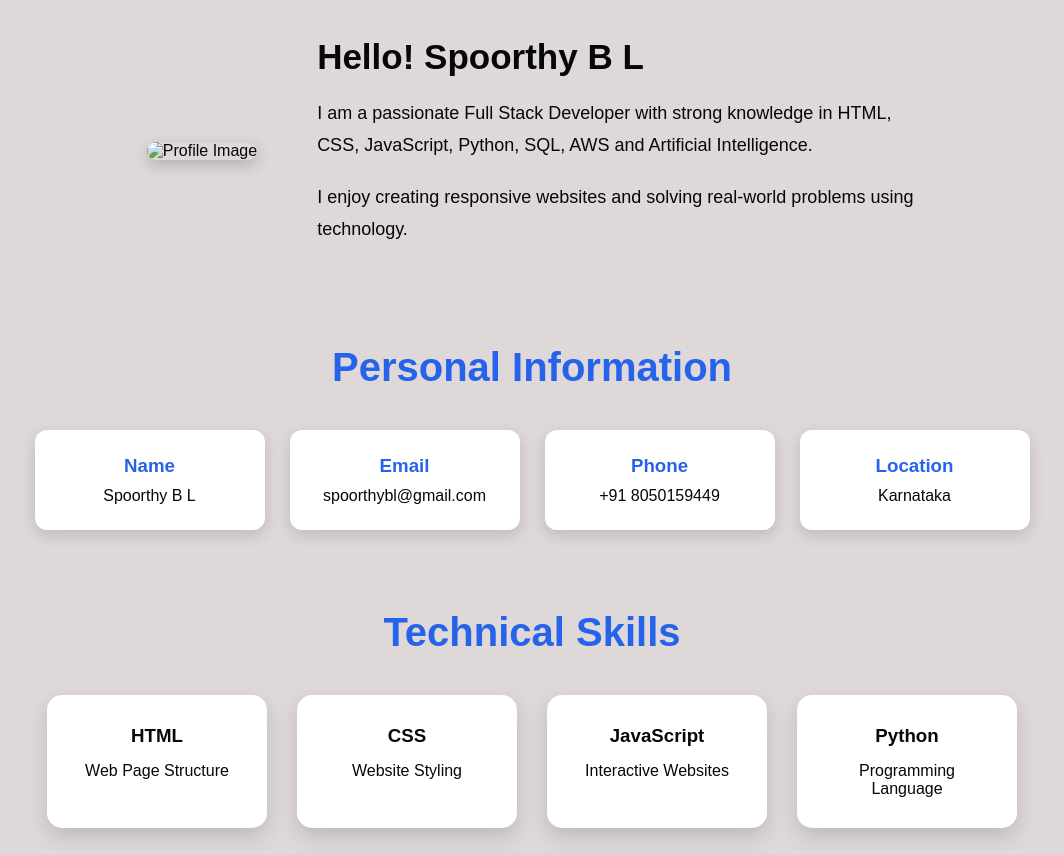
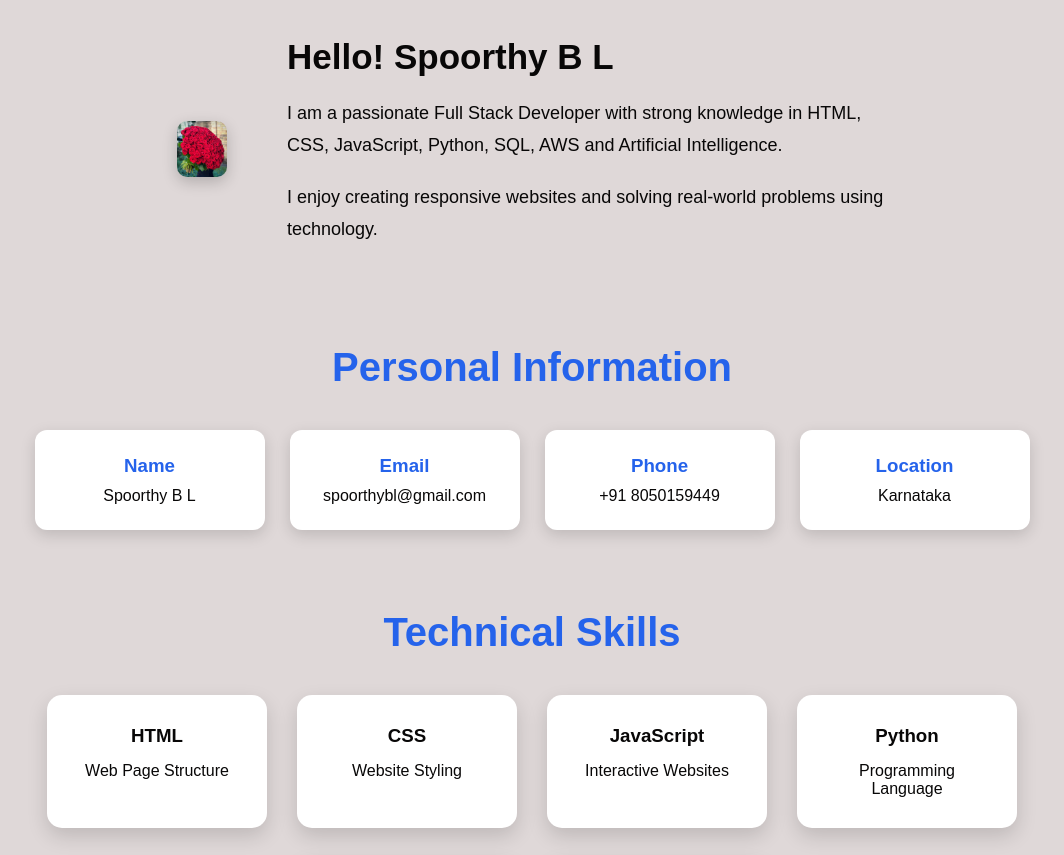
Before and after one commit to spoorthybl05-sys/portfolio, a plain HTML site: page index.html in a window 1280 px wide. Shown: the part 934-1789 px from the top of the page, without its empty margins (108-1172 px from the left). Drawn offline with Linux system fonts and the light colour scheme.

Commit message:
Update index.html

```diff
--- a/index.html
+++ b/index.html
@@ -201,7 +201,7 @@ This project is created for learning HTML & CSS.
 
         <div class="about-image">
 
-            <img src="images/123.jpg"
+            <img src="123.jpg"
                  alt="Profile Image">
 
         </div>
```
